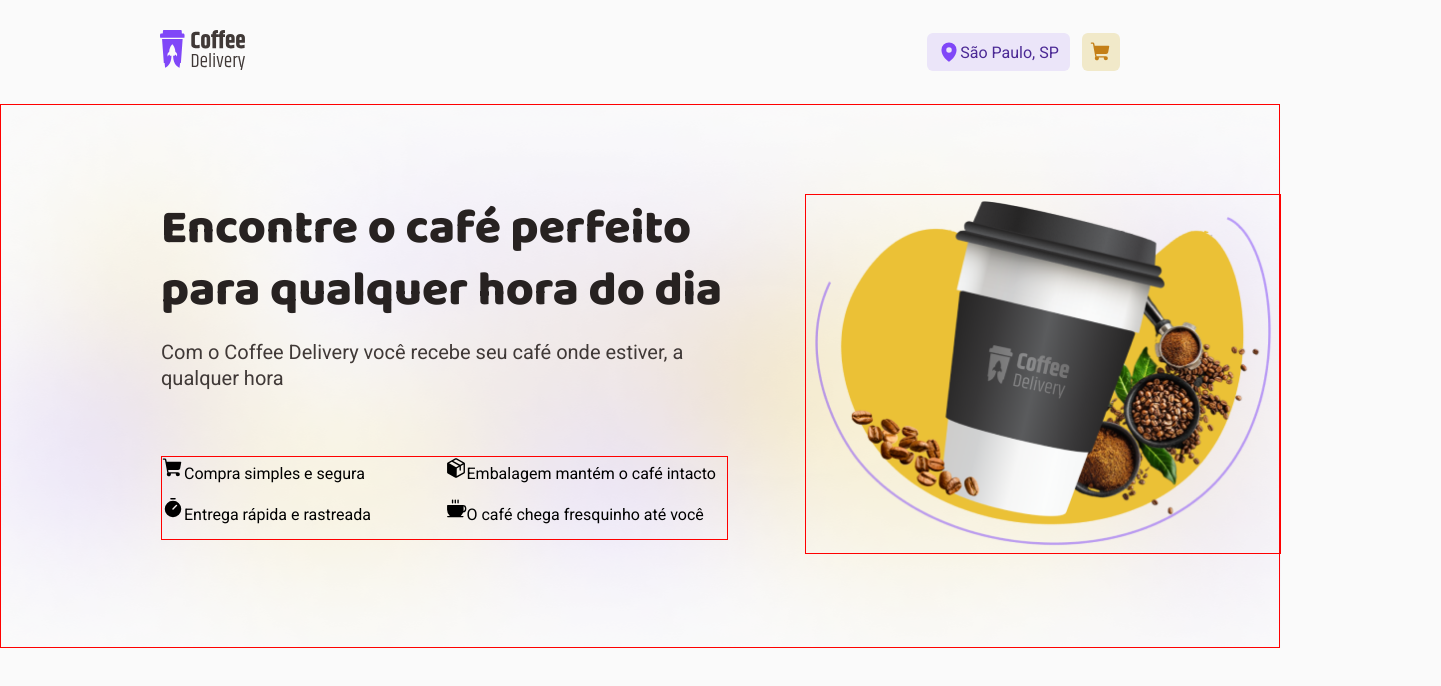
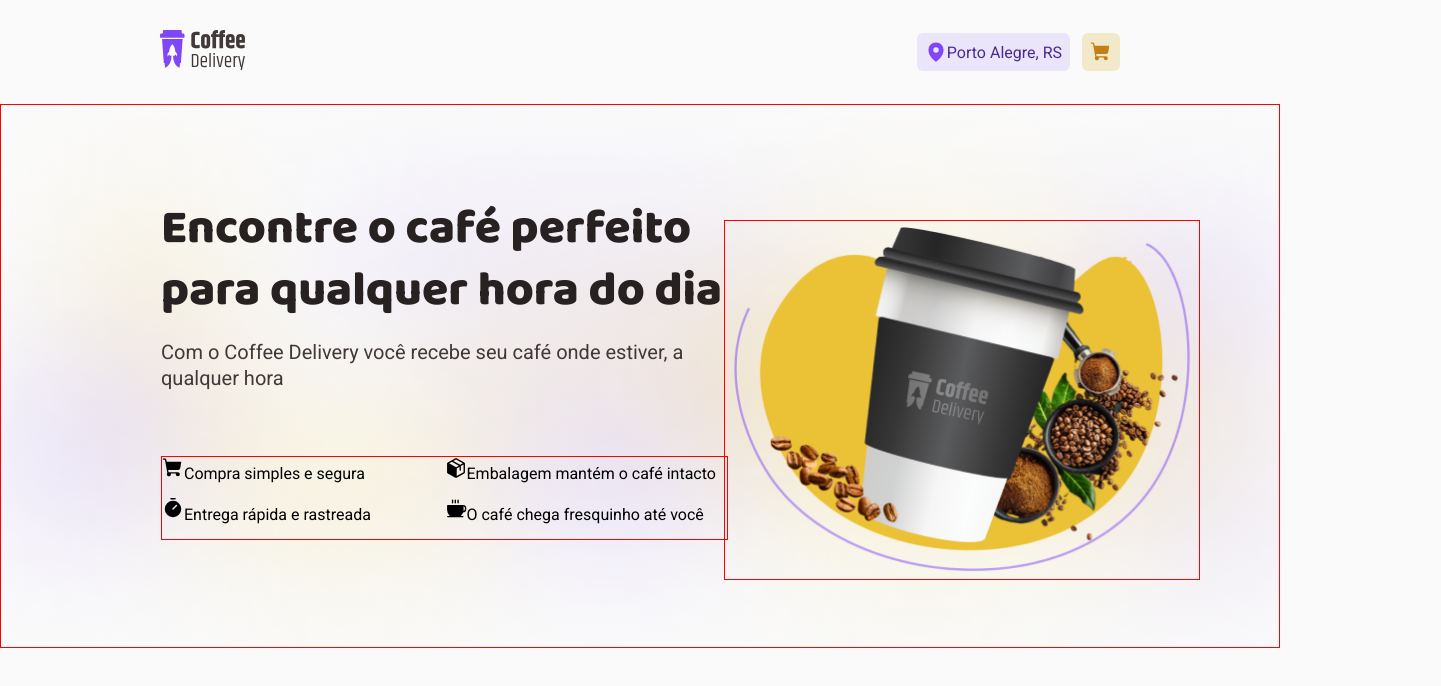
Before and after one commit to leticea/coffee-delivery, a React (Vite) app: page / in a window 1280 px wide. Shown: the top 686 px of the page, 1441 px wide, since content can reach past the window. Built offline with nearby package versions, Linux system fonts and the light colour scheme.

Commit message:
feat(header): styling header span

```diff
--- a/src/components/Header/index.tsx
+++ b/src/components/Header/index.tsx
@@ -1,18 +1,18 @@
 import { NavLink } from "react-router-dom";
 import { MapPin, ShoppingCart } from "phosphor-react";
-import logoPage from "../../assets/logo-page.svg";
+import pageLogo from "../../assets/page-logo.svg";
 import { HeaderContainer } from "./styles";
 
 export function Header() {
   return (
     <HeaderContainer>
       <NavLink to="/">
-        <img src={logoPage} alt="Logotipo Coffee Delivery" />
+        <img src={pageLogo} alt="Logotipo Coffee Delivery" />
       </NavLink>
       <nav>
         <span>
           <MapPin size={22} weight="fill" />
-          São Paulo, SP
+          Porto Alegre, RS
         </span>
         <NavLink to="/cart" title="Carrinho">
           <ShoppingCart size={22} weight="fill" />
--- a/src/components/Header/styles.ts
+++ b/src/components/Header/styles.ts
@@ -16,6 +16,7 @@ export const HeaderContainer = styled.header`
     span {
       min-width: 143px;
       height: 38px;
+      padding: 8px;
       border-radius: 6px;
 
       display: flex;
--- a/src/pages/Home/Introduction/styles.ts
+++ b/src/pages/Home/Introduction/styles.ts
@@ -73,10 +73,13 @@ export const CoffeeImage = styled.span`
   img {
     width: 476px;
     height: 360px;
-    position: relative;
+    position: absolute;
 
     //display: flex;
-    margin: 92px 160px 92px 804px;
+    //margin: 92px 160px 92px 804px;
+
+    left: calc(50% - 476px/2 + 322px);
+    top: calc(50% - 360px/2);
 
     border: 1px solid red;
   }
```
Also changed, not shown: src/assets/page-logo.svg (renamed from src/assets/logo-page.svg).
